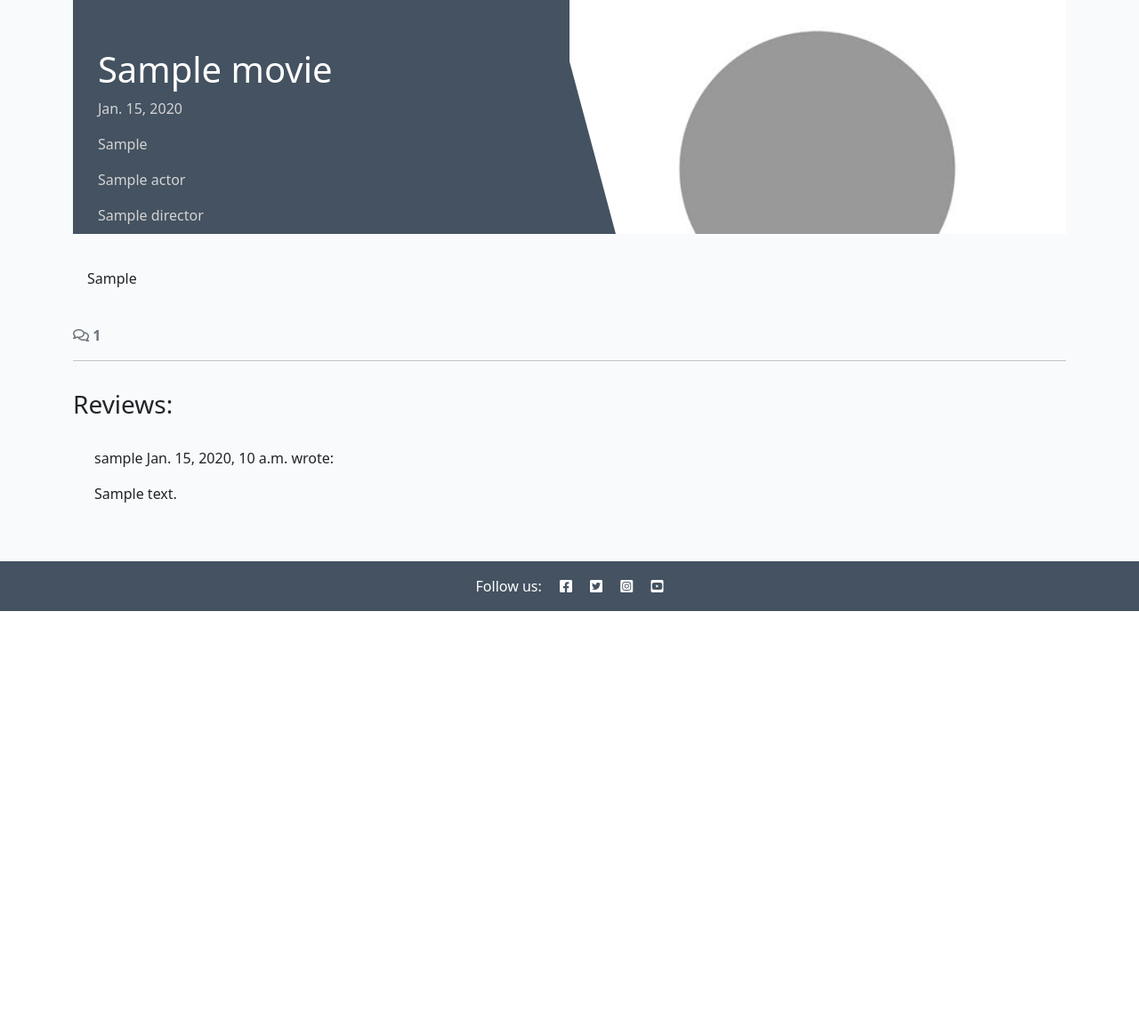
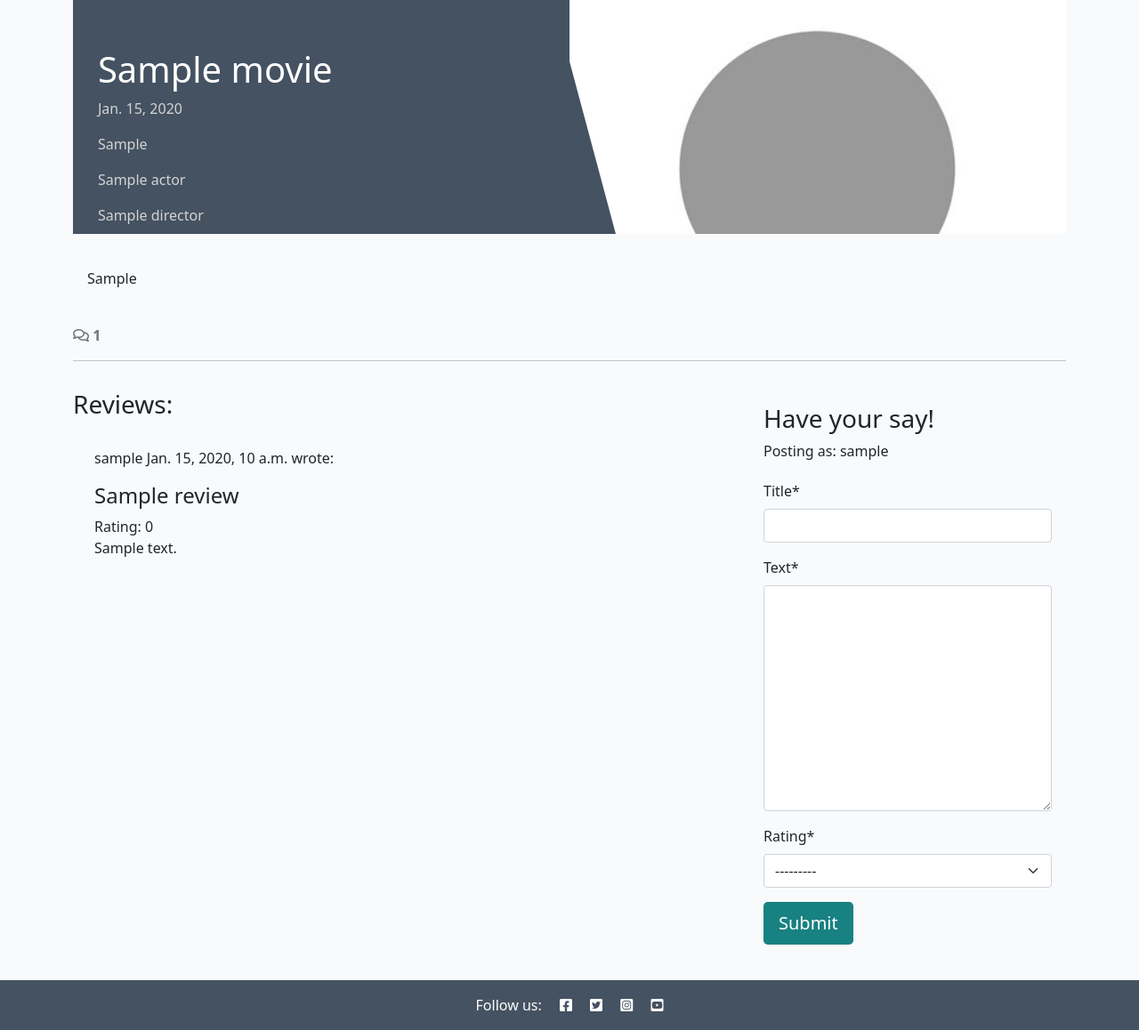
Before and after one commit to LizzyonGit/rates_r_us, a Django app: a page that uses movie/templates/movie/movie_detail.html in a window 1280 px wide. Shown: the part 127-1285 px from the top of the page at 89% size. Before the commit the page ends 814 px from the top, so only its background shows below. Run offline with Django 5.2, Linux system fonts and the light colour scheme; a user stored in the database is signed in; tables that the repository leaves empty hold one stand-in row (values such as "Sample post"); some libraries are stand-ins or nearby versions.

Commit message:
Implement reviews, review form, adapt html

```diff
--- /dev/null
+++ b/movie/forms.py
@@ -0,0 +1,8 @@
+from .models import Review
+from django import forms
+
+
+class ReviewForm(forms.ModelForm):
+    class Meta:
+        model = Review
+        fields = ('title', 'text', 'rating')
--- a/movie/templates/movie/movie_detail.html
+++ b/movie/templates/movie/movie_detail.html
@@ -1,6 +1,8 @@
-{% extends 'base.html' %} {% block content %}
+{% extends 'base.html' %}
 {% load static %}
+{% load crispy_forms_tags %}
 
+{% block content %}
 <div class="masthead">
     <div class="container">
         <div class="row g-0">
@@ -59,6 +61,14 @@
               {{ review.created_on }}
             </span> wrote:
           </p>
+          <!--Check ids later-->
+          <div id="comment{{ comment.id }}">
+            <h4>{{ review.title }}</h4>
+          </div>
+          <div id="comment{{ comment.id }}">
+          Rating: {{ review.rating }}
+          </div>
+
           <div id="comment{{ comment.id }}">
             {{ review.text | linebreaks }}
           </div>
@@ -71,6 +81,24 @@
         {% endfor %}
       </div>
     </div>
+    <!-- Leave review form -->
+    <div class="col-md-4 card mb-4 mt-3">
+        <div class="card-body">
+          {% if user.is_authenticated %}
+          <h3>Have your say!</h3>
+          <p>Posting as: {{ user.username }}</p>
+          <form id="commentForm" method="post"
+            style="margin-top: 1.3em;">
+            {{ review_form | crispy }}
+            {% csrf_token %}
+            <button id="submitButton" type="submit"
+              class="btn btn-signup btn-lg">Submit</button>
+          </form>
+          {% else %}
+          <p><a class="link" href="{{ signup_url }}">Register</a> or <a class="link" href="{{ login_url }}">log in</a> to add a review!</p>
+          {% endif %}
+        </div>
+      </div>
   </div>
 </div>
 
--- a/movie/views.py
+++ b/movie/views.py
@@ -1,6 +1,8 @@
 from django.shortcuts import render, get_object_or_404
 from django.views import generic
 from .models import Movie
+from .forms import ReviewForm
+
 
 # Create your views here.
 class MovieList(generic.ListView):
@@ -30,6 +32,15 @@
     movie = get_object_or_404(queryset, slug=slug)
     reviews = movie.reviews.all().order_by("-created_on")
     review_count = movie.reviews.filter(approved=True).count()
+    if request.method == "POST":
+        review_form = ReviewForm(data=request.POST)
+        if review_form.is_valid():
+            review = review_form.save(commit=False)
+            review.author = request.user
+            review.movie = movie
+            review.save()
+
+    review_form = ReviewForm()
 
 
     return render(
@@ -39,5 +50,6 @@
             "movie": movie,
             "reviews": reviews,
             "review_count": review_count,
+            "review_form": review_form
          },
     )
--- a/requirements.txt
+++ b/requirements.txt
@@ -3,12 +3,14 @@
 certifi==2025.1.31
 cffi==1.17.1
 charset-normalizer==3.4.1
+crispy-bootstrap5==0.7
 cryptography==44.0.2
 defusedxml==0.7.1
 dj-database-url==0.5.0
 Django==4.2.20
 django-allauth==0.57.2
 django-countries==7.6.1
+django-crispy-forms==2.3
 django-summernote==0.8.20.0
 gunicorn==20.1.0
 idna==3.10
--- a/reviews_project/settings.py
+++ b/reviews_project/settings.py
@@ -49,6 +49,8 @@
     'allauth',
     'allauth.account',
     'allauth.socialaccount',
+    'crispy_forms',
+    'crispy_bootstrap5',
     'django_countries',
     'django_summernote',
     'movie',
@@ -58,6 +60,10 @@
 # After login or logout, redirect to home page
 LOGIN_REDIRECT_URL = '/'
 LOGOUT_REDIRECT_URL = '/'
+
+#  Bootstrap5 as allowed and default template pack
+CRISPY_ALLOWED_TEMPLATE_PACKS = "bootstrap5"
+CRISPY_TEMPLATE_PACK = "bootstrap5"
 
 MIDDLEWARE = [
     'django.middleware.security.SecurityMiddleware',
```
